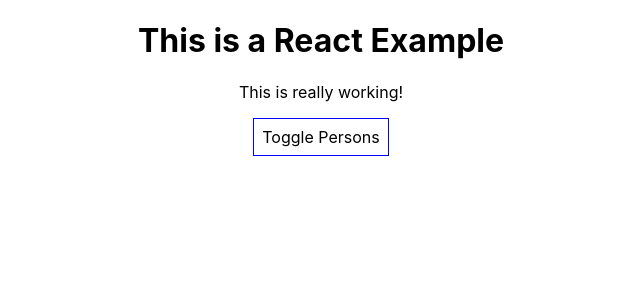
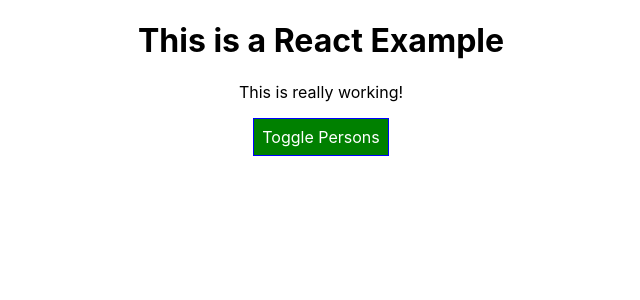
Before and after one commit to Ch-sriram/react, a React (Create React App) app in the folder react-examples/: page / in a window 1280 px wide. Shown: the top 300 px of the page, without its empty margins (319-959 px from the left). Built offline with nearby package versions, Linux system fonts and the light colour scheme.

Commit message:
Setting Styles Dynamically

```diff
--- a/react-examples/src/App.js
+++ b/react-examples/src/App.js
@@ -14,27 +14,10 @@
   }
 
   nameChangedHandler = (event, id) => {
-    // we'll only update the state of the person for which
-    // the input field was changed, and so, we first need to
-    // find the index of the Person where the input field was
-    // changed in the DOM
-
     const personIndex = this.state.persons.findIndex(
       person => person.id === id
     );
-
-    // We can get the person we want to be modified from the
-    // state now, but we DON'T want to get it the foll. way:
-
-    // const person = this.state.persons[personIndex]; // this will directly mutate the actual person in the state, which should not be done directly, only by the setState() method.
-
-    // In ES5:
-    // const person = Object.assign({}, this.state.persons[personIndex]);
-
-    // In ES6:
     const person = { ...this.state.persons[personIndex] };
-
-    // now we're manipulating a copy of the original state
     person.name = event.target.value;
 
     const personsList = [...this.state.persons];
@@ -44,13 +27,8 @@
   }
 
   deletePersonHandler = (personIndex) => {
-    // DON'T DO THIS, as this mutates the state directly
-    // const personsList = this.state.persons;
-
-    // DO THIS, as this mutates a copy of the state
-    // const personsList = this.state.persons.slice();
     const personsList = [...this.state.persons];
-    personsList.splice(personIndex, 1); // remove 1 element from starting from personIndex
+    personsList.splice(personIndex, 1);
     this.setState({ persons: personsList });
   }
 
@@ -58,17 +36,25 @@
     this.setState({ showPersons: !this.state.showPersons });
   }
 
+  /**
+   *
+   * Let's say that the button "Toggle Persons" should turn
+   * 'red' if we click on it to show the list of Persons, and
+   * it should turn 'green' if we click it again, and so on.
+   *
+   * We can do it as shown in line 78.
+   */
+
   render() {
-    // Inline Styling for the <button> in .App component
     const style = {
-      backgroundColor: "white",
+      color: "white",
+      backgroundColor: "green",
       font: "inherit",
       border: "1px solid blue",
       padding: "8px",
       cursor: "pointer",
     };
 
-    // we can always refer to JSX using simple JS variables
     let persons = null;
 
     if (this.state.showPersons) {
@@ -87,6 +73,9 @@
           })}
         </div>
       );
+
+      // this is how we dynamically change the styling
+      style.backgroundColor = "red";
     }
 
     return (
```
Also changed, not shown: 1 other file (tests, documents, lock files or other folders).
